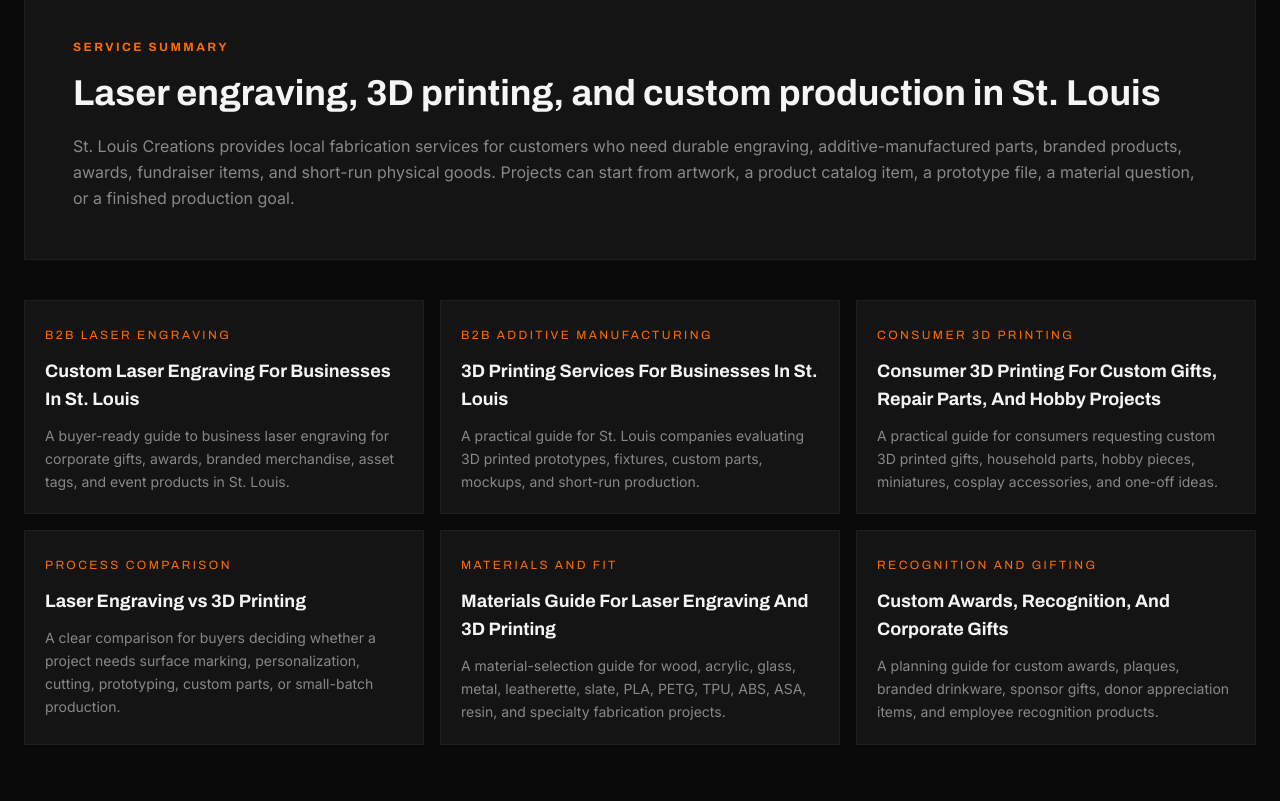
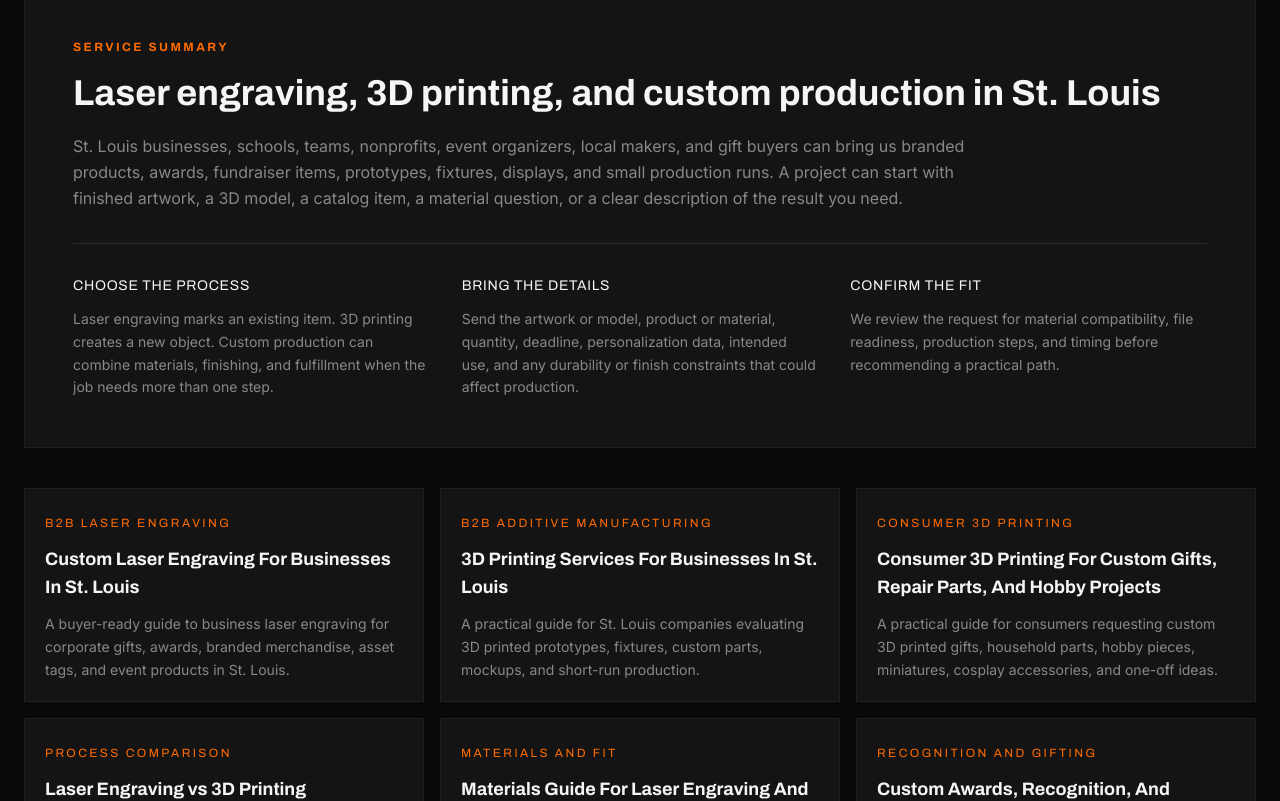
Before and after one commit to MiloTheAssistant/stlouiscreations-website, a Next.js app: page /services in a window 1280 px wide. Shown: the part 2780-3581 px from the top of the page. Built offline with nearby package versions, Linux system fonts and the light colour scheme.

Commit message:
feat: add local quote guidance

```diff
--- a/app/contact/page.tsx
+++ b/app/contact/page.tsx
@@ -10,7 +10,7 @@
 export const metadata: Metadata = createPageMetadata({
   title: "Contact",
   description:
-    "Start a fabrication quote for laser engraving, additive manufacturing, custom production, branded products, or prototype work.",
+    "Request a St. Louis fabrication quote for laser engraving, 3D printing, custom awards, branded products, prototypes, and custom production.",
   path: "/contact",
   keywords: [
     "St. Louis Creations contact",
@@ -43,6 +43,29 @@
   },
 ];
 
+const quoteChecklist = [
+  {
+    title: "Artwork or a 3D model",
+    detail: "Send AI, EPS, SVG, PDF, PNG, JPG, STL, STEP, OBJ, or the best source file you have.",
+  },
+  {
+    title: "Product or material",
+    detail: "Name the catalog item, material, dimensions, or object you want engraved, printed, cut, or produced.",
+  },
+  {
+    title: "Quantity and personalization",
+    detail: "Include the total count and any names, numbers, dates, sponsor marks, or other variable details.",
+  },
+  {
+    title: "Deadline",
+    detail: "Share the event date or delivery need so artwork review, proofing, production, and shipping can be assessed.",
+  },
+  {
+    title: "Intended use and finish",
+    detail: "Explain where the item will be used and any strength, heat, durability, appearance, or finish constraints.",
+  },
+] as const;
+
 export default function ContactPage() {
   return (
     <div className="min-h-screen pt-32 pb-24 bg-background">
@@ -60,6 +83,34 @@
             and intended use. We&apos;ll help turn it into a practical path.
           </p>
         </StampedPageHero>
+
+        <FadeUpSection className="mb-20 py-10 border-y border-white/10">
+          <div className="max-w-3xl mb-8">
+            <SectionLabel>Quote Checklist</SectionLabel>
+            <h2 className="font-display text-2xl md:text-3xl font-bold mt-4">
+              Five details that make a fabrication quote useful
+            </h2>
+            <p className="text-muted leading-relaxed mt-4">
+              For a St. Louis business order, fundraiser, one-off gift, or prototype,
+              these details help us review the material, production steps, and timing.
+            </p>
+          </div>
+          <ol className="grid grid-cols-1 md:grid-cols-2 lg:grid-cols-5 gap-6">
+            {quoteChecklist.map((item, index) => (
+              <li key={item.title} className="min-w-0">
+                <span className="text-primary text-xs font-display uppercase tracking-[0.2em]">
+                  0{index + 1}
+                </span>
+                <h3 className="font-display text-base font-bold mt-2">
+                  {item.title}
+                </h3>
+                <p className="text-muted text-sm leading-relaxed mt-2">
+                  {item.detail}
+                </p>
+              </li>
+            ))}
+          </ol>
+        </FadeUpSection>
 
         {/* Form + Contact Info */}
         <div className="grid grid-cols-1 lg:grid-cols-5 gap-12 lg:gap-16 mb-32">
--- a/app/services/page.tsx
+++ b/app/services/page.tsx
@@ -210,13 +210,44 @@
           <h2 className="font-display text-3xl md:text-4xl font-bold mt-4">
             Laser engraving, 3D printing, and custom production in St. Louis
           </h2>
-          <p className="text-muted leading-relaxed mt-5">
-            St. Louis Creations provides local fabrication services for
-            customers who need durable engraving, additive-manufactured parts,
-            branded products, awards, fundraiser items, and short-run physical
-            goods. Projects can start from artwork, a product catalog item, a
-            prototype file, a material question, or a finished production goal.
+          <p className="text-muted leading-relaxed mt-5 max-w-4xl">
+            St. Louis businesses, schools, teams, nonprofits, event organizers,
+            local makers, and gift buyers can bring us branded products, awards,
+            fundraiser items, prototypes, fixtures, displays, and small production
+            runs. A project can start with finished artwork, a 3D model, a catalog
+            item, a material question, or a clear description of the result you need.
           </p>
+          <div className="grid grid-cols-1 md:grid-cols-3 gap-8 mt-8 pt-8 border-t border-white/10">
+            <div>
+              <h3 className="font-display text-sm uppercase tracking-wider mb-3">
+                Choose The Process
+              </h3>
+              <p className="text-muted text-sm leading-relaxed">
+                Laser engraving marks an existing item. 3D printing creates a new object.
+                Custom production can combine materials, finishing, and
+                fulfillment when the job needs more than one step.
+              </p>
+            </div>
+            <div>
+              <h3 className="font-display text-sm uppercase tracking-wider mb-3">
+                Bring The Details
+              </h3>
+              <p className="text-muted text-sm leading-relaxed">
+                Send the artwork or model, product or material, quantity, deadline,
+                personalization data, intended use, and any durability or finish
+                constraints that could affect production.
+              </p>
+            </div>
+            <div>
+              <h3 className="font-display text-sm uppercase tracking-wider mb-3">
+                Confirm The Fit
+              </h3>
+              <p className="text-muted text-sm leading-relaxed">
+                We review the request for material compatibility, file readiness,
+                production steps, and timing before recommending a practical path.
+              </p>
+            </div>
+          </div>
         </FadeUpSection>
 
         <FadeUpSection className="mt-10">
--- a/lib/constants.ts
+++ b/lib/constants.ts
@@ -2,7 +2,7 @@
   name: "St. Louis Creations",
   descriptor: "Digital Fabrication Studio",
   description:
-    "A digital fabrication studio engineering ideas into precision-crafted physical products for brands, creators, and innovators.",
+    "A St. Louis digital fabrication studio for laser engraving, 3D printing, custom awards, branded products, prototypes, and small-batch production.",
   url: "https://www.stlouiscreations.com",
   tagline: "Local Craft. Real Materials. Studio Precision.",
 };
```
Also changed, not shown: 1 other file (tests, documents, lock files or other folders).
